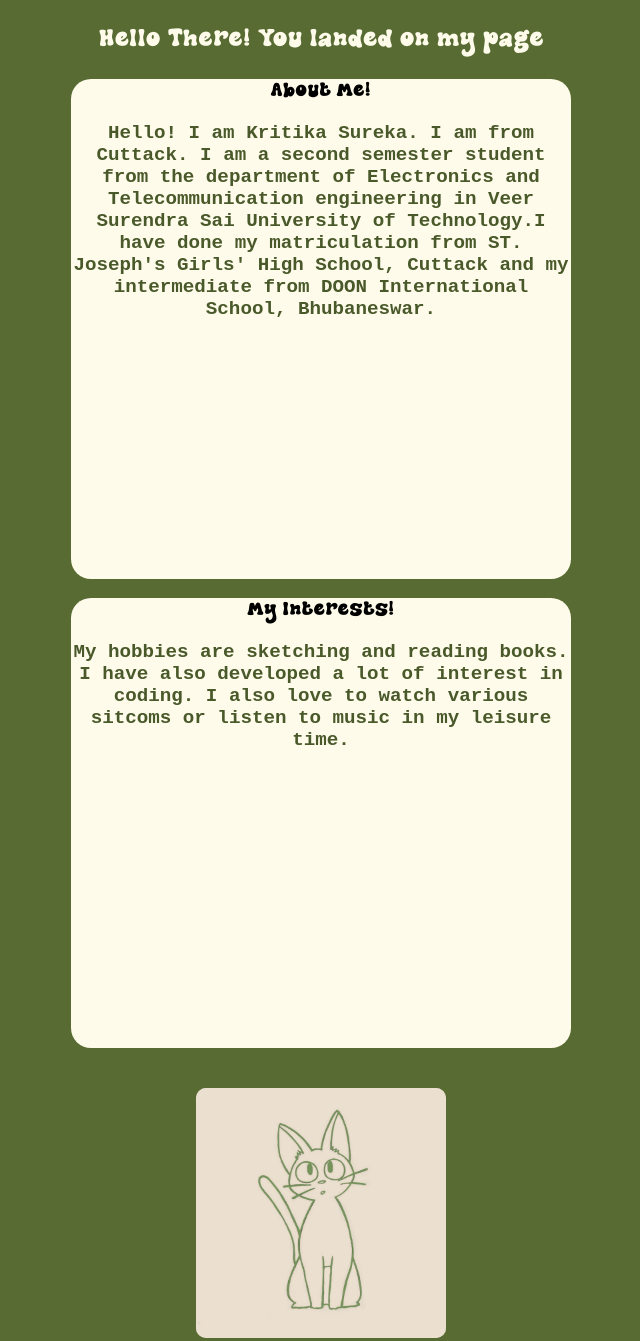
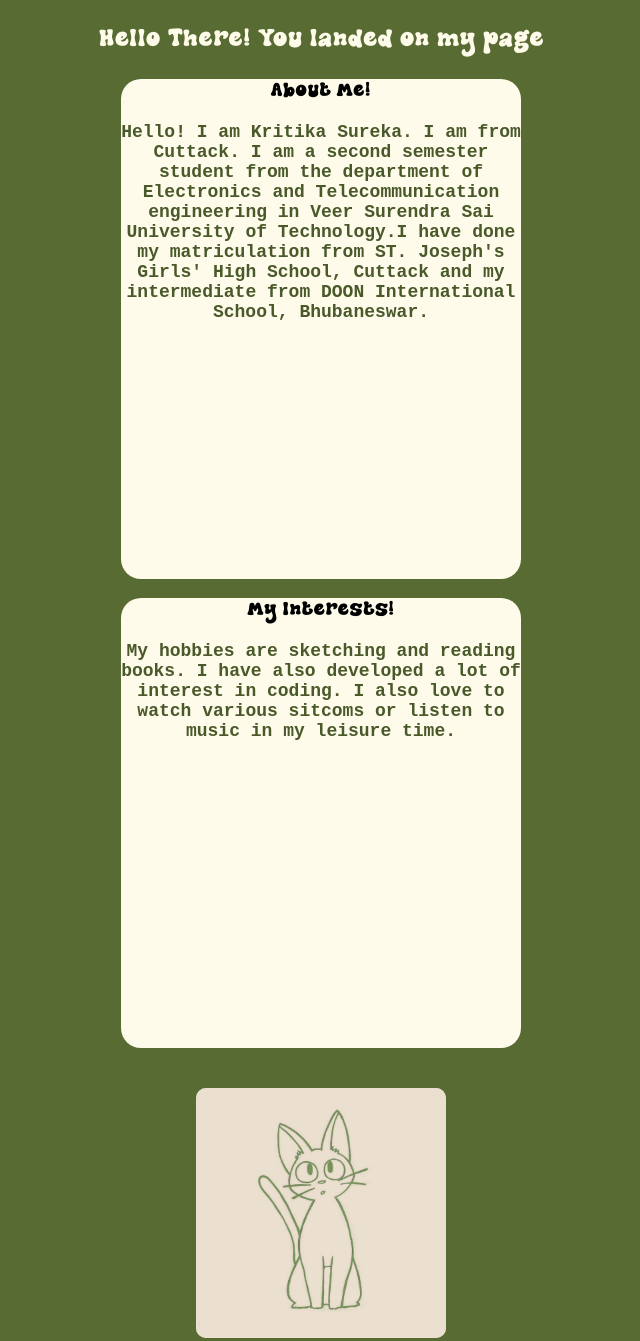
Before and after one commit to kritika909/mywebpage, a plain HTML site: page index.html in a window 1280 px wide. Shown: the top 1341 px of the page, without its empty margins (319-959 px from the left). Drawn offline with Linux system fonts and the light colour scheme.

Commit message:
Update style.css

```diff
--- a/style.css
+++ b/style.css
@@ -18,7 +18,7 @@
             margin: auto;
             border-radius: 20px;
             height: 500px;
-            width: 500px;
+            width: 400px;
             transition: transform 0.5s;
         }
         .h{
@@ -28,7 +28,7 @@
             font-family: 'The-Meshroom';
         }
         .c{
-            font-size:larger;
+            font-size:large;
             color: #49592a;
             text-align: center;
             font-family:'Courier New', Courier, monospace;
@@ -38,7 +38,7 @@
             background-color: #FEFBEA;
             border-radius: 20px;
             height: 450px;
-            width: 500px;
+            width: 400px;
             margin: auto;
             transition: transform 0.5s;
         }
@@ -72,7 +72,7 @@
             background-color: #FEFBEA;
             border-radius: 20px;
             height: 100px;
-            width: 500px;
+            width: 400px;
             margin: auto;
             transition: transform 0.5s;
         }
```
